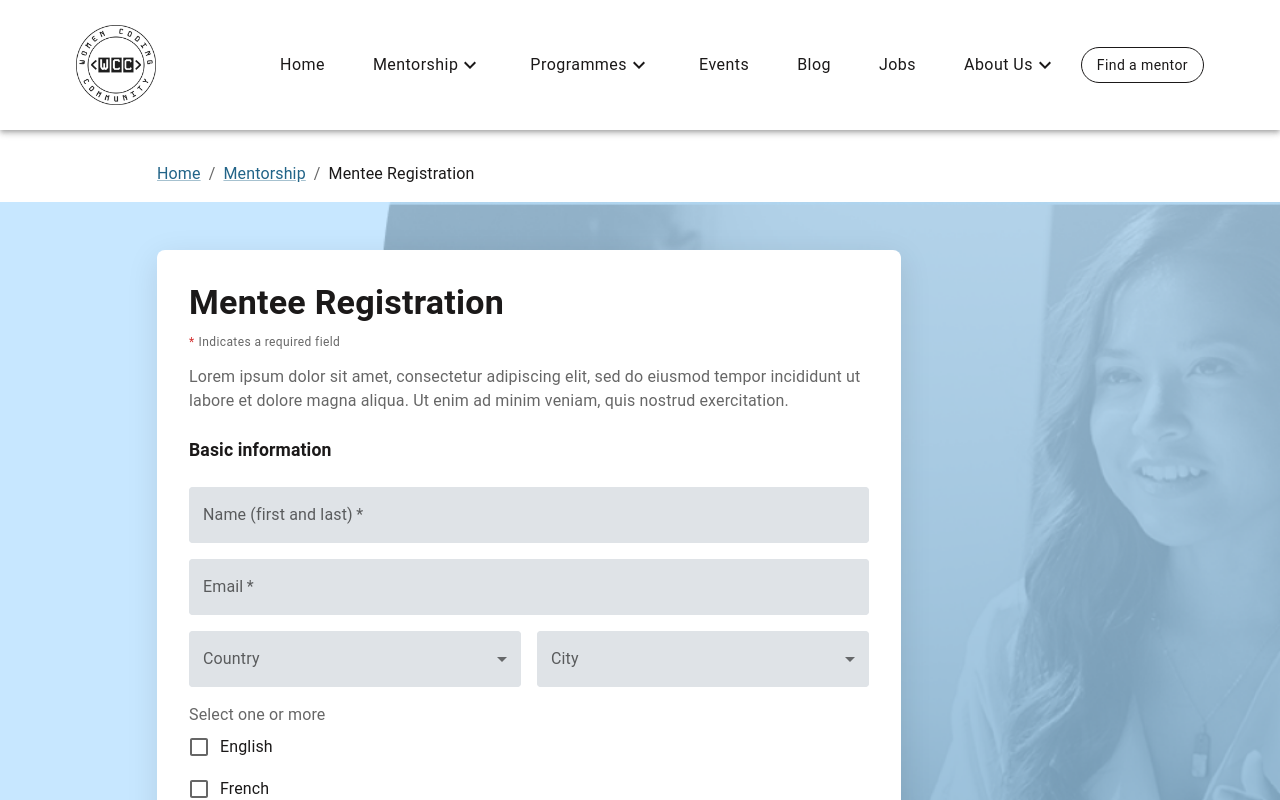
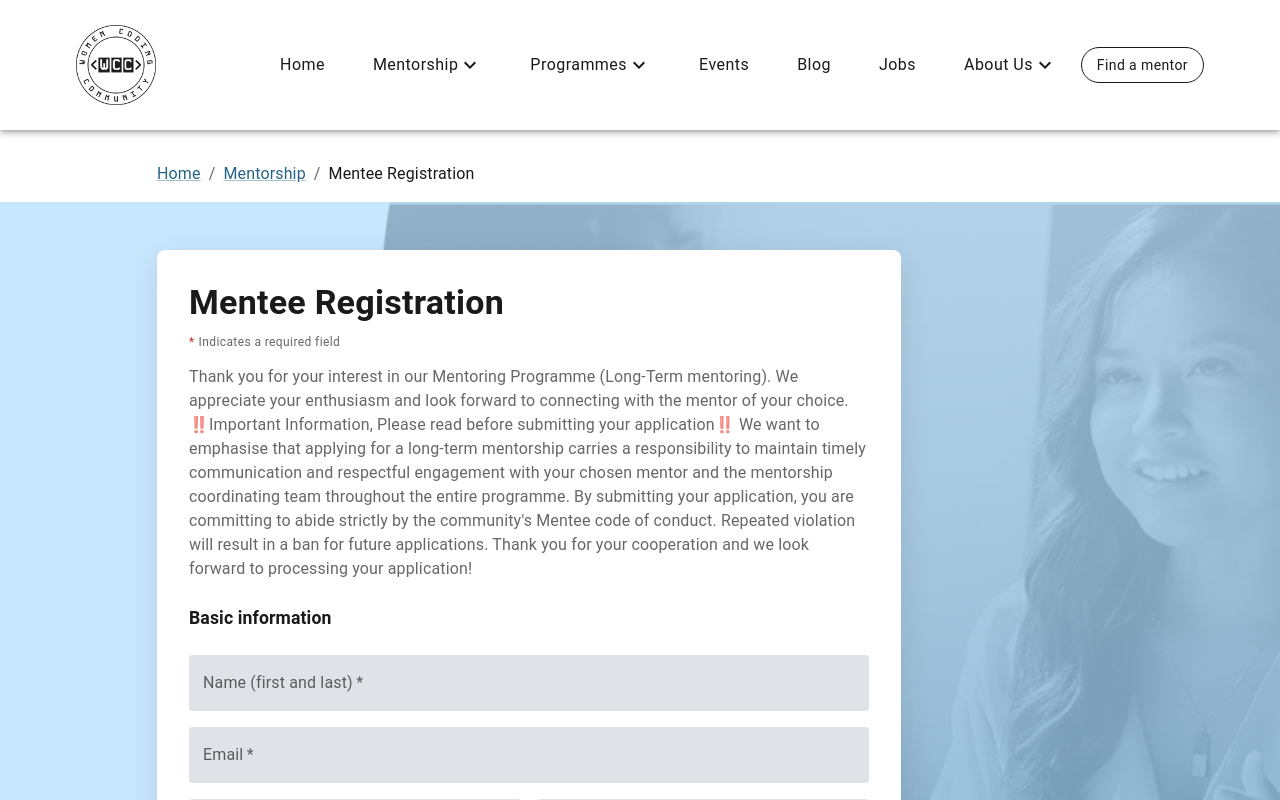
Before and after one commit to Women-Coding-Community/wcc-frontend, a Next.js app: page /mentorship/mentee-registration in a window 1280 px wide. Shown: the top 800 px of the page. Built offline with nearby package versions, Linux system fonts and the light colour scheme.

Commit message:
feat: replace placeholder text with mentee registration description

```diff
--- a/src/pages/mentorship/mentee-registration.tsx
+++ b/src/pages/mentorship/mentee-registration.tsx
@@ -91,7 +91,15 @@ const MenteeRegistrationPage = () => {
       </Box>
       <MenteeFormLayout
         title="Mentee Registration"
-        description="Lorem ipsum dolor sit amet, consectetur adipiscing elit, sed do eiusmod tempor incididunt ut labore et dolore magna aliqua. Ut enim ad minim veniam, quis nostrud exercitation."
+        description={`Thank you for your interest in our Mentoring Programme (Long-Term mentoring).
+We appreciate your enthusiasm and look forward to connecting with the mentor of your choice.
+
+‼️Important Information, Please read before submitting your application‼️
+We want to emphasise that applying for a long-term mentorship carries a responsibility to maintain timely communication and respectful engagement with your chosen mentor and the mentorship coordinating team throughout the entire programme.
+
+By submitting your application, you are committing to abide strictly by the community's Mentee code of conduct. Repeated violation will result in a ban for future applications.
+
+Thank you for your cooperation and we look forward to processing your application!`}
       >
         <form onSubmit={handleSubmit(onSubmit)}>
           <Box sx={{ mb: 4 }}>
```
